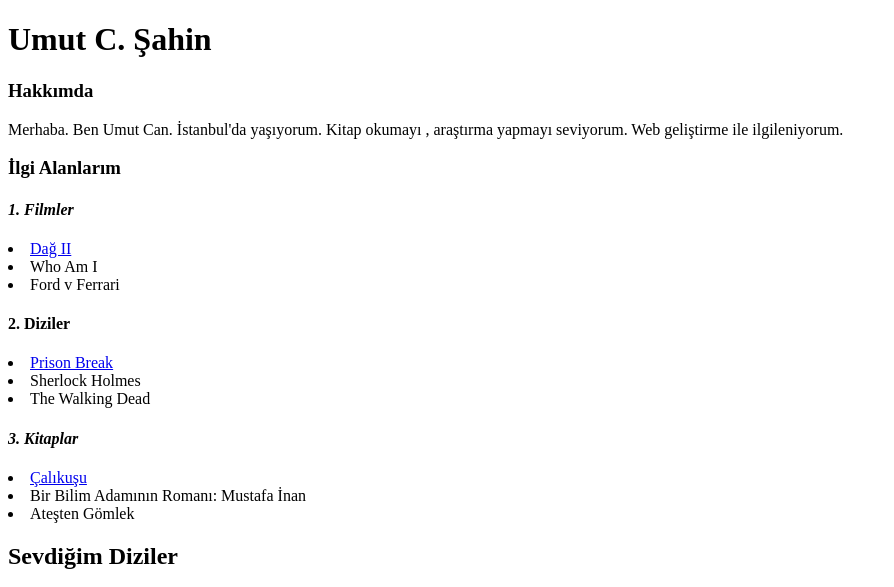
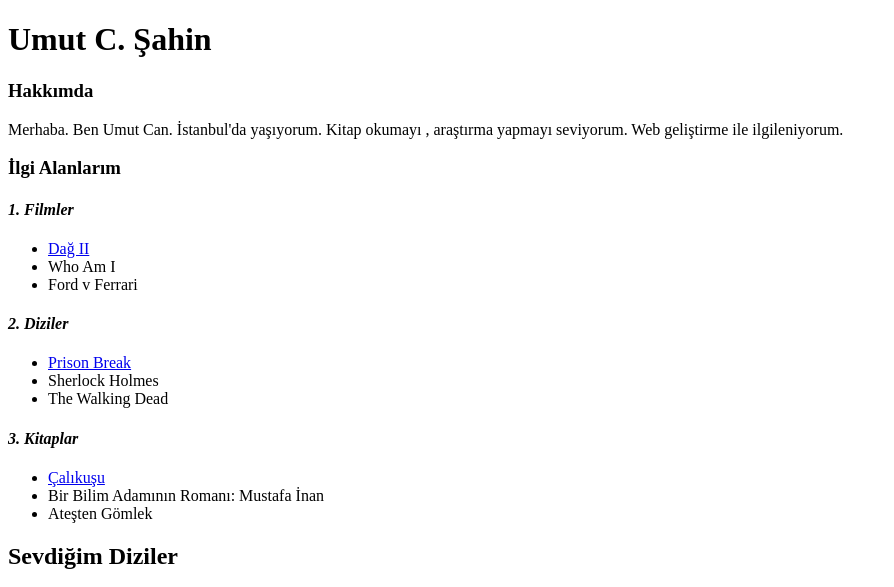
Before and after one commit to umuttcansahin/Kisisel-Sayfamizi-Detaylandirmaya-Devam-Etmek, a plain HTML site: page index.html in a window 1280 px wide. Shown: the top 587 px of the page, without its empty margins (0-894 px from the left). Drawn offline with Linux system fonts and the light colour scheme.

Commit message:
Add files via upload

```diff
--- a/index.html
+++ b/index.html
@@ -8,19 +8,25 @@
 <body>
 <h3>İlgi Alanlarım</h3>
 <h4><i>1. Filmler</i></h4>
+<ul>
 <li> <a href="https://www.imdb.com/title/tt5813916/?ref_=nv_sr_srsg_1" > Dağ II </a> </li>
 <li>Who Am I</li>
 <li>Ford v Ferrari</li>
+</ul>
 
-<h4>2. Diziler</h4>
+<h4><i>2. Diziler</i></h4>
+<ul>
 <li><a href="https://www.imdb.com/title/tt0455275/?ref_=nv_sr_srsg_0" > Prison Break </a></li>
 <li>Sherlock Holmes</li>
 <li>The Walking Dead</li>
+</ul>
 
 <h4><i>3. Kitaplar</i></h4>
+<ul>
 <li><a href="https://www.goodreads.com/book/show/636802._al_ku_u?ac=1&from_search=true&qid=J7xEGqdQb8&rank=1" > Çalıkuşu </a></li>
 <li>Bir Bilim Adamının Romanı: Mustafa İnan</li>
 <li>Ateşten Gömlek</li>
+</ul>
 
 <H2>Sevdiğim Diziler</H2>
 
```
